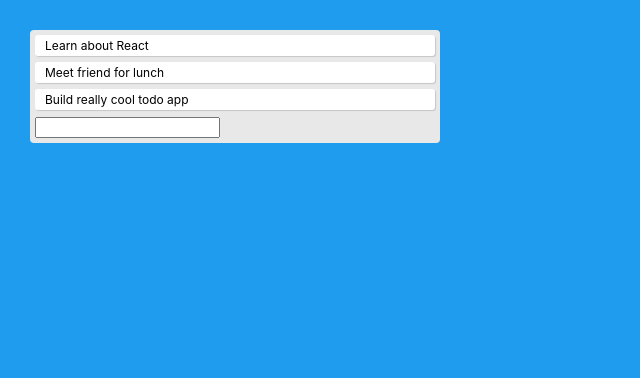
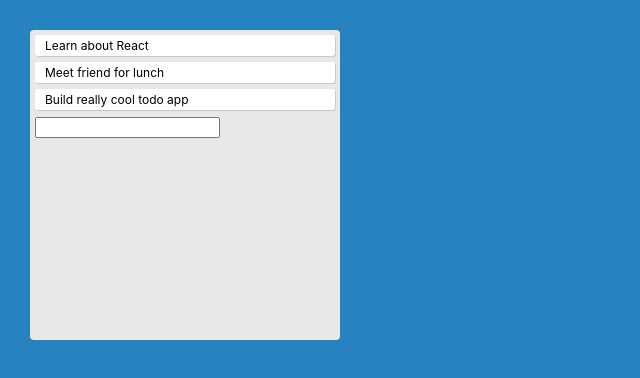
Before and after one commit to aymony16/react_to_do, a React (Create React App) app: page / in a window 1280 px wide. Shown: the top 378 px of the page, without its empty margins (0-640 px from the left). Built offline with nearby package versions, Linux system fonts and the light colour scheme.

Commit message:
fixes readme, changes background color

```diff
--- a/src/App.css
+++ b/src/App.css
@@ -1,20 +1,27 @@
 .app {
-  background: #209cee;
+  background: #2782bf;
   height: 100vh;
   padding: 30px;
 }
 
 .todo-list {
+  position: static;
   background: #e8e8e8;
   border-radius: 4px;
   max-width: 400px;
   padding: 5px;
+  height: 300px;
+  width: 300px;
+  justify-content: center;
+  align-items: center;
 }
+
 
 .todo {
   align-items: center;
   background: #fff;
   border-radius: 3px;
+  height: 3500;
   box-shadow: 1px 1px 1px rgba(0, 0, 0, 0.15);
   display: flex;
   font-size: 12px;
```
Also changed, not shown: 1 other file (tests, documents, lock files or other folders).
